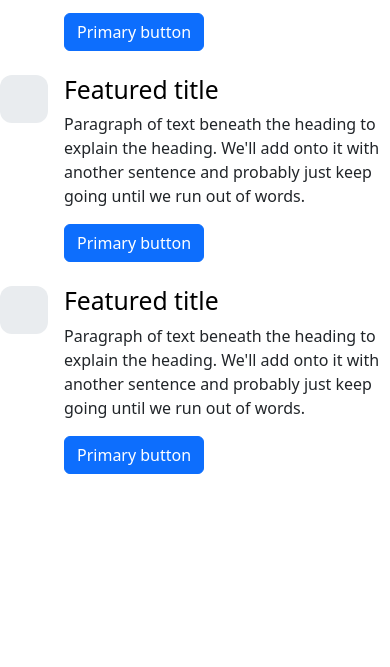
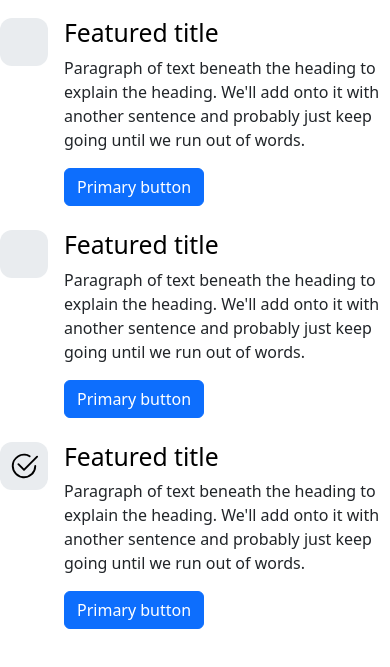
Before and after one commit to Sayon-okai/TinDog-Project.github.io, a plain HTML site: page index.html in a window 390 px wide. Shown: the part 791-1458 px from the top of the page. Before the commit the page ends 1313 px from the top, so only its background shows below. Drawn offline with nearby package versions, Linux system fonts and the light colour scheme.

Commit message:
added media query for iphone img remove

```diff
--- a/css/style.css
+++ b/css/style.css
@@ -29,7 +29,7 @@
 
 #container {
   justify-content: center;
-  padding: 5px 10% 0 15% ;
+  padding: 10% 10% 0 15% ;
 
 }
 
@@ -37,9 +37,9 @@
  margin-bottom: -3.3%;
 }
 
-@media (max-width: 1400px) {
+/* @media (max-width: 1400px) {
   #container #iphone-img {
     width: 200px;
       margin-bottom: -5.5%;
     }
-}
+} */
--- a/index.html
+++ b/index.html
@@ -74,9 +74,11 @@
     <div class="col d-flex align-items-start">
       <div
         class="icon-square text-body-emphasis bg-body-secondary d-inline-flex align-items-center justify-content-center fs-4 flex-shrink-0 me-3">
-        <svg class="bi" width="1em" height="1em" aria-hidden="true">
-          <use xlink:href="#tools"></use>
-        </svg> </div>
+        <svg xmlns="http://www.w3.org/2000/svg" height="30" fill="currentColor" class="bi bi-check2-circle" viewBox="0 0 16 16">
+          <path d="M2.5 8a5.5 5.5 0 0 1 8.25-4.764.5.5 0 0 0 .5-.866A6.5 6.5 0 1 0 14.5 8a.5.5 0 0 0-1 0 5.5 5.5 0 1 1-11 0z" />
+          <path d="M15.354 3.354a.5.5 0 0 0-.708-.708L8 9.293 5.354 6.646a.5.5 0 1 0-.708.708l3 3a.5.5 0 0 0 .708 0l7-7z" />
+        </svg>
+ </div>
       <div>
         <h3 class="fs-2 text-body-emphasis">Featured title</h3>
         <p>Paragraph of text beneath the heading to explain the heading. We'll add onto it with another sentence and
```
